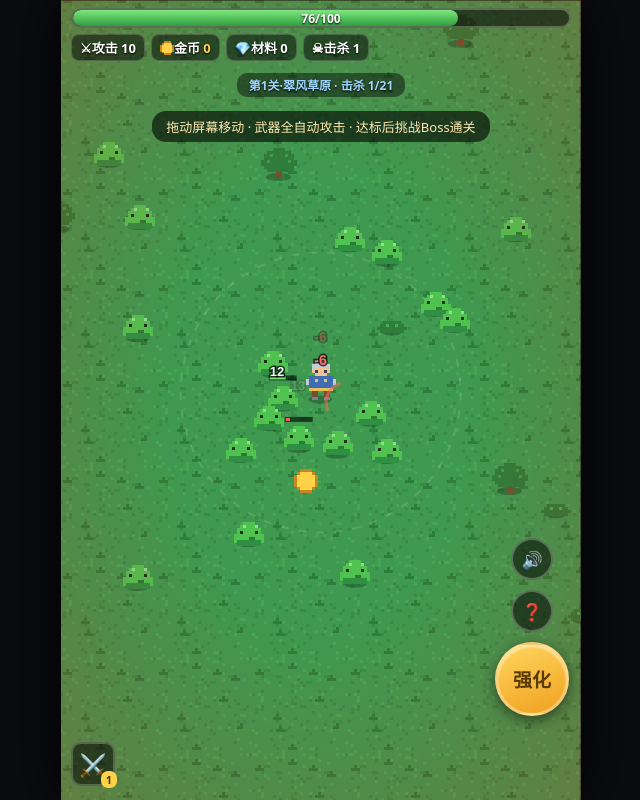
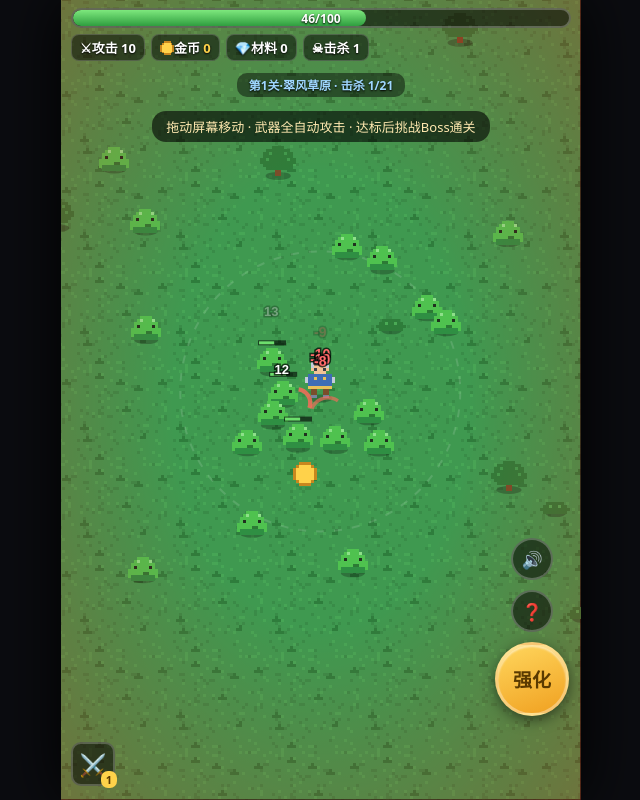
Before and after one commit to lingting-only/yongzhebuxiu, a plain HTML site: page index.html in a window 1280 px wide. Shown: the whole page, without its empty margins (319-959 px from the left). Drawn offline with Linux system fonts and the light colour scheme.

Commit message:
增加游戏难度

```diff
--- a/index.html
+++ b/index.html
@@ -120,7 +120,7 @@
       · Boss会<b>冲锋/环形弹幕/召唤随从</b>,注意走位躲红弹<br>
       · 死亡无惩罚原地复活,关卡进度保留;装备金币永续<br>
       · <b>离线也在挂机</b>:关闭页面期间持续累积金币/材料(最多8小时),回来领取<br>
-      · 拾取宝箱三选一强化;金币/材料在工坊强化;<b>站桩越久:怪越快·你攻速越低</b>(记得走位)<br><br>
+      · 拾取宝箱三选一强化;金币/材料在工坊强化;<b>站桩越久:怪越快·你攻速越低·受伤越重</b>(记得走位)<br><br>
       <h3>🔧 修改参数</h3>
       编辑 <b>js/config.js</b>:怪物/武器/技能/Boss/词条/事件/宝箱/节奏 全在里面<br>
       <button class="btn" id="btn-reset">🗑 重置存档(重新开始)</button>
--- a/js/config.js
+++ b/js/config.js
@@ -29,13 +29,14 @@
   },
   pickup: { radius: 60, magnetSpeed: 400 },   // 拾取磁吸(宝箱"磁力"再加成)
 
-  /* ★ 站桩围猎:站着不动超过 delay 秒后双重惩罚 ——
-     追击怪移速提升 + 玩家攻速下降(迫使走位;移动立即恢复) */
+  /* ★ 站桩围猎:站着不动超过 delay 秒后三重惩罚 ——
+     追击怪移速提升 + 玩家攻速下降 + 玩家受伤加重(迫使走位;移动立即恢复) */
   idleHunt: {
-    delay: 3,       // 站桩多少秒后开始惩罚
-    maxBoost: 0.8,  // 怪物移速最多 +80%
-    atkSlow: 0.5,   // 玩家攻击间隔最多 +50%(≈攻速 -33%)
-    rampTime: 20,   // 从开始惩罚到满值经历多少秒(线性爬升)
+    delay: 2.5,     // 站桩多少秒后开始惩罚
+    maxBoost: 1.0,  // 怪物移速最多 +100%
+    atkSlow: 0.8,   // 玩家攻击间隔最多 +80%(≈攻速 -44%)
+    dmgBoost: 1.0,  // ★ 受到伤害最多 +100%(满值=怪物伤害×2,站桩会被围死)
+    rampTime: 15,   // 从开始惩罚到满值经历多少秒(线性爬升)
   },
 
   events: { minT: 40, maxT: 70 },   // ★ 随机事件间隔区间(秒)
@@ -56,10 +57,10 @@
 /* ★ 怪物图鉴:hp/atk/speed/aggro 仇恨 / gold 金币区间 / matChance 材料率
      aggro 仇恨范围 ≥ 环形刷新半径上限(620),保证刷出的怪立即朝玩家走来 */
 const MONSTER_TYPES = {
-  slime: { name:'史莱姆', hp:30,  atk:6,  speed:72,  radius:12, aggro:660, atkRange:30, atkInterval:1.2, gold:[3,6],  matChance:0.28 },
-  bat:   { name:'蝙蝠',   hp:22,  atk:5,  speed:112, radius:10, aggro:700, atkRange:28, atkInterval:0.9, gold:[4,8],  matChance:0.30 },
-  mush:  { name:'毒蘑菇', hp:55,  atk:9,  speed:58,  radius:13, aggro:640, atkRange:30, atkInterval:1.4, gold:[5,10], matChance:0.42 },
-  skel:  { name:'骷髅兵', hp:95,  atk:13, speed:88,  radius:13, aggro:720, atkRange:32, atkInterval:1.0, gold:[8,15], matChance:0.55 },
+  slime: { name:'史莱姆', hp:30,  atk:8,  speed:72,  radius:12, aggro:660, atkRange:30, atkInterval:1.1, gold:[3,6],  matChance:0.28 },
+  bat:   { name:'蝙蝠',   hp:22,  atk:7,  speed:112, radius:10, aggro:700, atkRange:28, atkInterval:0.85, gold:[4,8],  matChance:0.30 },
+  mush:  { name:'毒蘑菇', hp:55,  atk:12, speed:58,  radius:13, aggro:640, atkRange:30, atkInterval:1.3, gold:[5,10], matChance:0.42 },
+  skel:  { name:'骷髅兵', hp:95,  atk:17, speed:88,  radius:13, aggro:720, atkRange:32, atkInterval:0.95, gold:[8,15], matChance:0.55 },
 };
 /* 出怪权重:关卡越深,强怪越多 */
 function monsterWeights(stage){
--- a/js/entities.js
+++ b/js/entities.js
@@ -80,6 +80,13 @@
   const t = player.stillT - c.delay;
   if (t <= 0) return 1;
   return 1 + Math.min(c.atkSlow, c.atkSlow * t / c.rampTime);
+}
+/* ★ 站桩受伤惩罚:受到伤害的乘数(1=无惩罚,最大 1+dmgBoost),与围猎同步爬升 */
+function huntDmgMul(){
+  const c = CONFIG.idleHunt;
+  const t = player.stillT - c.delay;
+  if (t <= 0) return 1;
+  return 1 + Math.min(c.dmgBoost, c.dmgBoost * t / c.rampTime);
 }
 /* ★ 关卡血量成长:每深入一关,怪物基础血量 +18%(独立于玩家成长的难度曲线) */
 const stageHpMul = () => 1 + (G.stage - 1) * 0.18;
@@ -269,7 +276,7 @@
 function hurtPlayer(dmg){
   if (player.dead || player.invT > 0) return;
   const guard = player.skills.guard || 0;
-  dmg = Math.max(1, Math.round(dmg * (1 - 0.12 * guard) * rand(0.9, 1.1)));
+  dmg = Math.max(1, Math.round(dmg * (1 - 0.12 * guard) * huntDmgMul() * rand(0.9, 1.1)));
   player.hp -= dmg; player.hurtT = 0.2; G.shakeT = 0.18;
   buzz(25);
   floaters.push({ x: player.x, y: player.y - 32, text: '-' + dmg, color: '#ff6a6a',
@@ -349,7 +356,7 @@
     player.huntWarned = false;
   } else if (player.stillT >= CONFIG.idleHunt.delay && !player.huntWarned && monsters.length){
     player.huntWarned = true;
-    floaters.push({ x: player.x, y: player.y - 56, text: '⚠ 站桩惩罚:怪加速·攻速降!',
+    floaters.push({ x: player.x, y: player.y - 56, text: '⚠ 站桩惩罚:怪加速·攻速降·受伤加重!',
                     color: '#ff8a5a', t: 1.4, life: 1.4, size: 14, vy: -20 });
     sfx('zap');
   }
--- a/js/loot.js
+++ b/js/loot.js
@@ -29,7 +29,7 @@
     spawnDrop(m.x, m.y, 'gold', i === piles - 1 ? total - each * (piles - 1) : each);
   if (Math.random() < m.type.matChance * modMul('mat') || m.boss)
     spawnDrop(m.x, m.y, 'mat', m.boss ? 3 : 1);
-  if (Math.random() < 0.12) spawnDrop(m.x, m.y, 'heal', Math.round(playerMaxHp() * 0.3));
+  if (Math.random() < 0.06) spawnDrop(m.x, m.y, 'heal', Math.round(playerMaxHp() * 0.2));
   /* 宝箱:精英必掉 / Boss 掉2个 / 普通按动态概率+词条 */
   if (m.elite){ spawnDrop(m.x, m.y, 'chest', 1); G.killSinceChest = 0; }
   else if (m.boss){ spawnDrop(m.x, m.y, 'chest', 1); spawnDrop(m.x + 10, m.y, 'chest', 1); G.killSinceChest = 0; }
```
